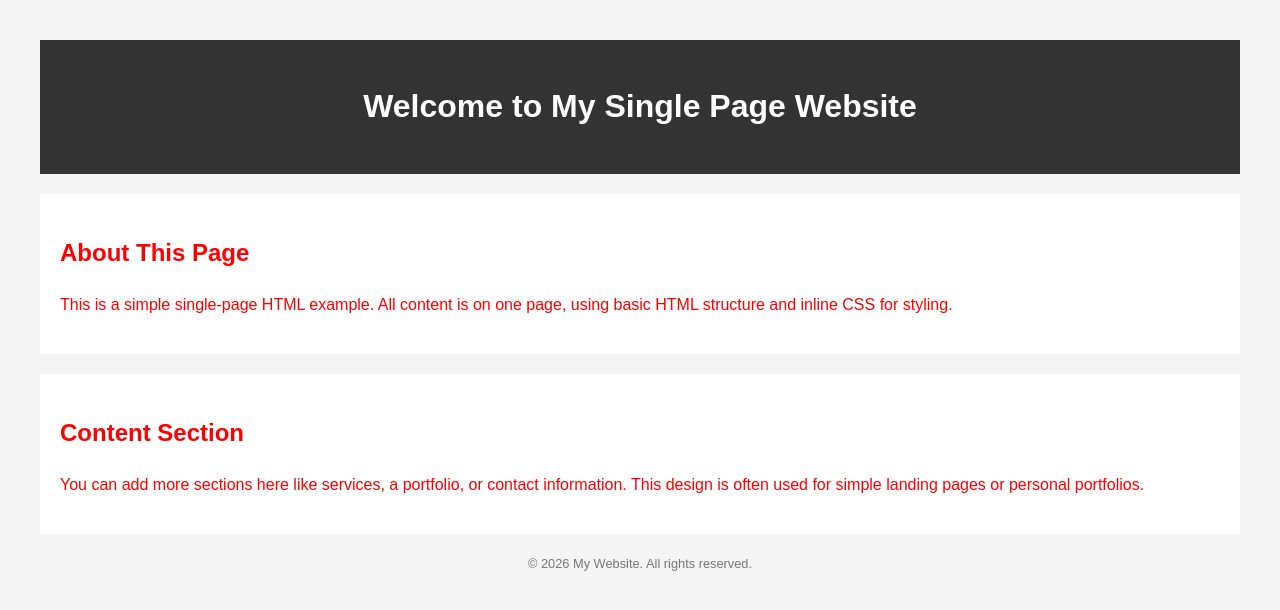
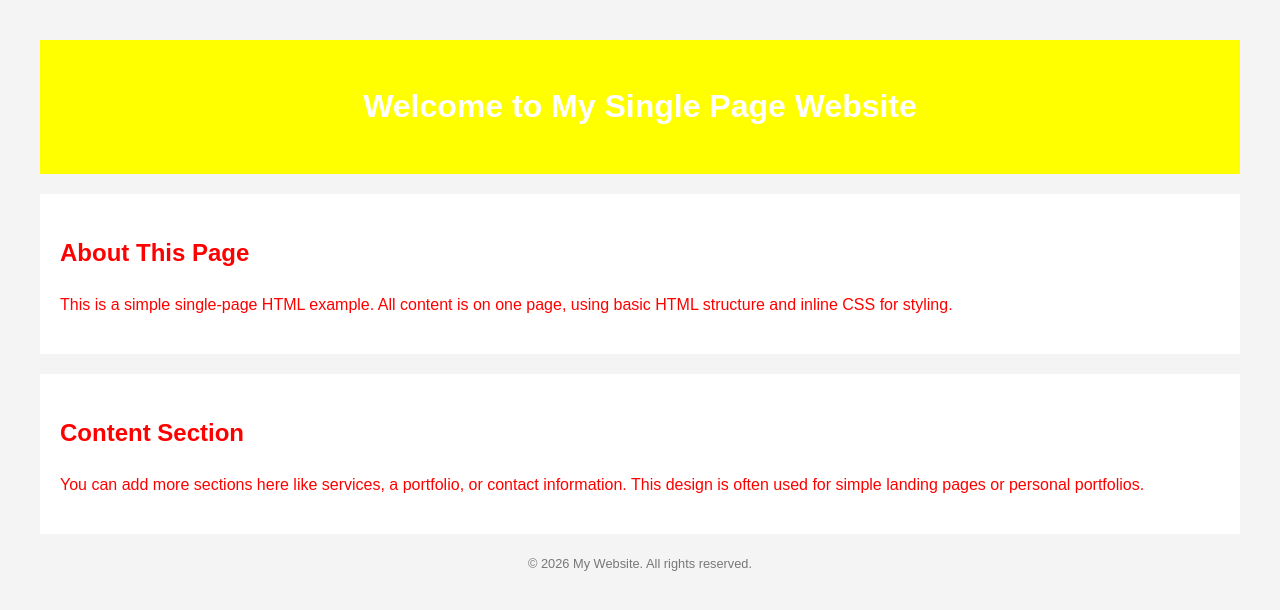
Before and after one commit to SUDARSANC/qtreeaws, a plain HTML site: page index.html in a window 1280 px wide. Drawn offline with Linux system fonts and the light colour scheme.

Commit message:
Change header background color to yellow

```diff
--- a/index.html
+++ b/index.html
@@ -14,7 +14,7 @@
             color: red;
         }
         header {
-            background-color: #333;
+            background-color: yellow;
             color: white;
             padding: 20px;
             text-align: center;
```
